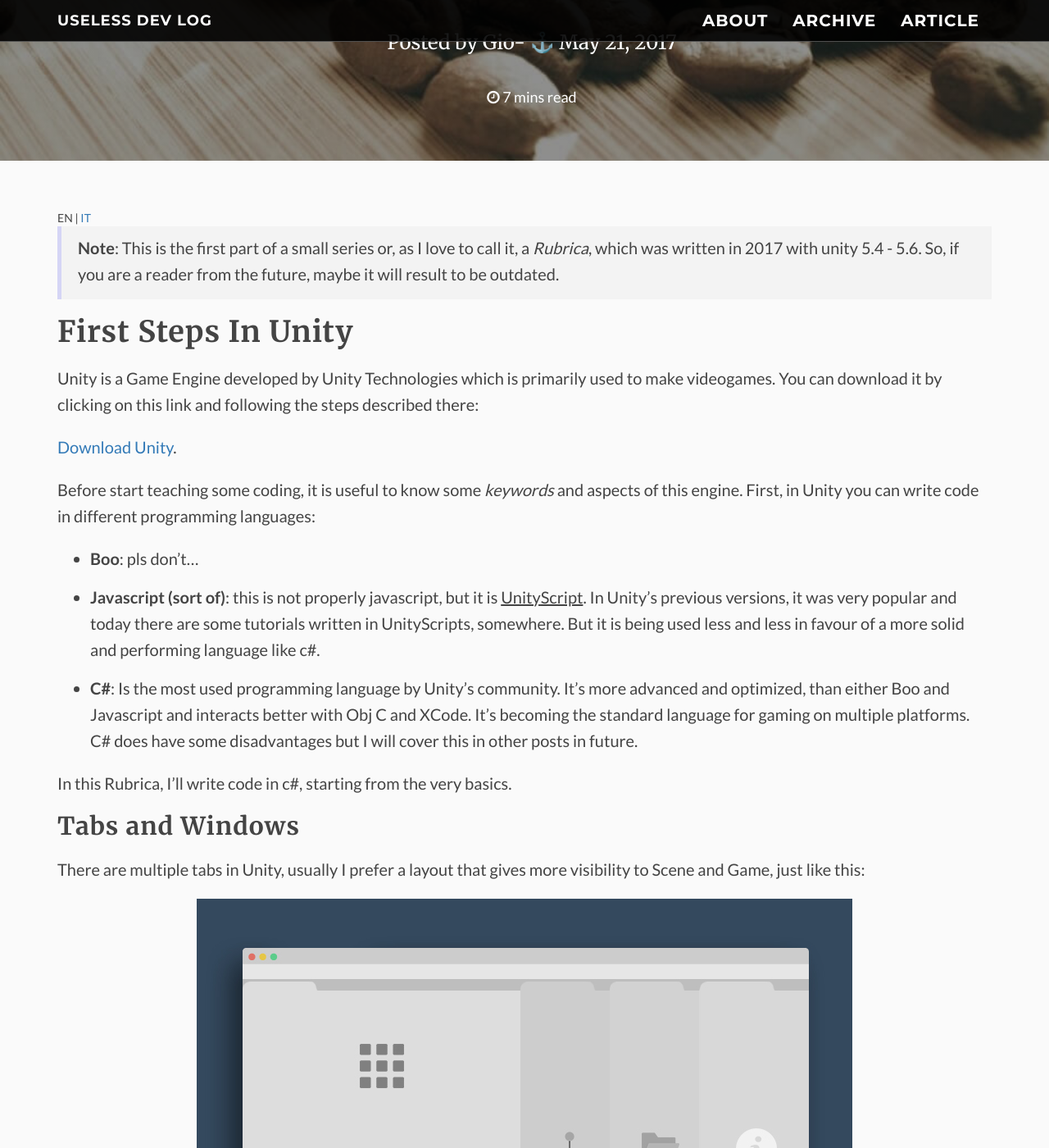
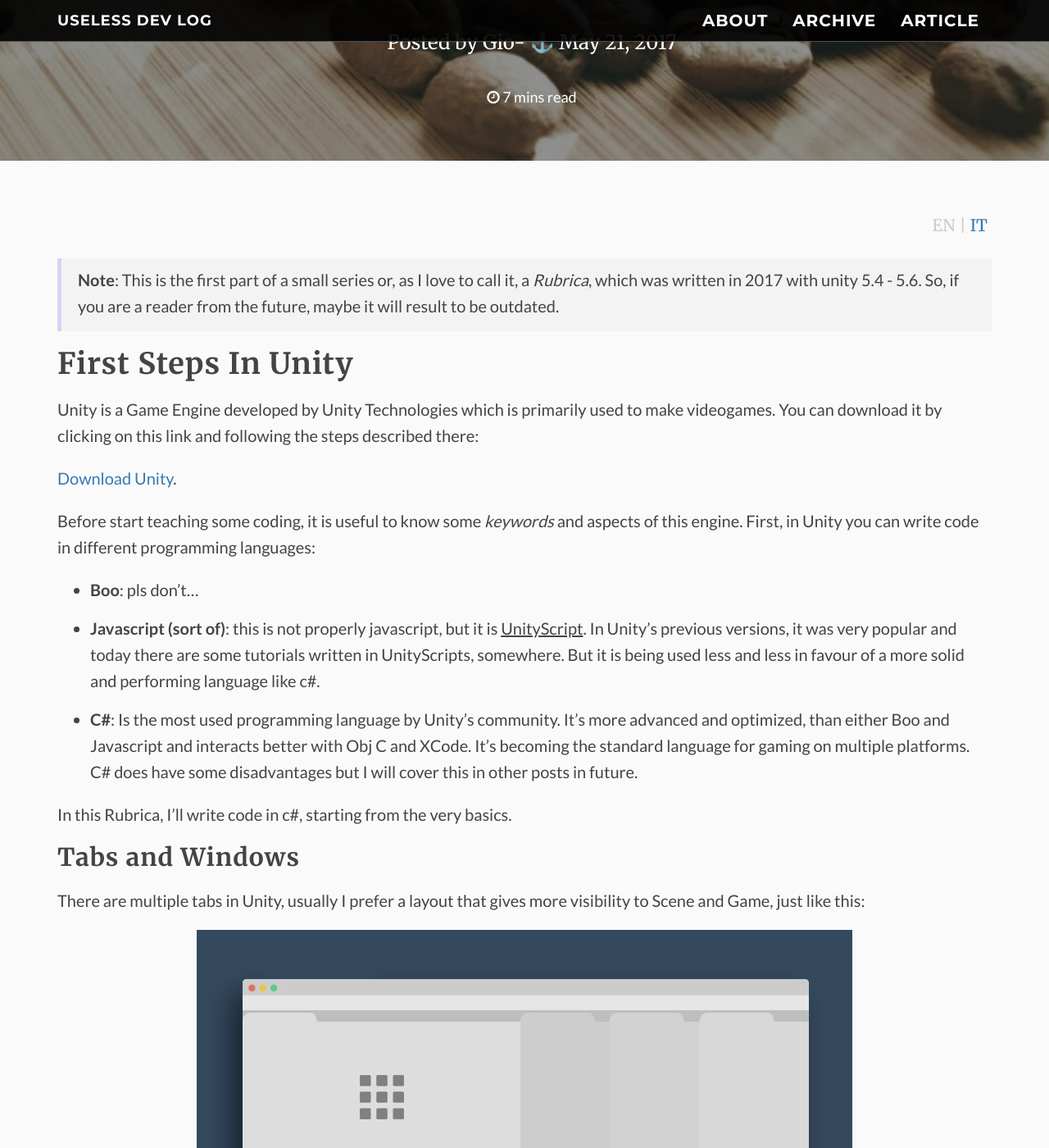
Before and after one commit to UselessDevLog/uselessdevlog, a Jekyll site: the page built from _posts/2017-05-21-unity-basics-part-1.md, in a window 1280 px wide and 1400 px high, scrolled down 454 px. Shown: the whole window at 82% size. Built offline with Jekyll 4.4.1, drawn with Linux system fonts in a browser that asks for light colours; nearby versions of some CDN libraries; comment, search, counter and statistics services are not loaded.

Commit message:
Added Image And Layout Post modified

```diff
--- a/_sass/_layoutPost.scss
+++ b/_sass/_layoutPost.scss
@@ -134,3 +134,19 @@
     text-transform: uppercase;
     color: #95a5a6;
 }
+
+.post-content .langSelection{
+	padding: 5px;
+	margin-bottom: 10px;
+	text-align: right;
+	font-size: 16px;
+	font-family: "Merriweather", serif;
+	color: #ccc;
+}
+
+@media(min-width:768px) {
+    .post-content .langSelection {
+        margin: 0px 0 20px 0;
+		font-size: 20px;
+    }
+}
```
Also changed, not shown: images/hero/bulb.jpg (added).
